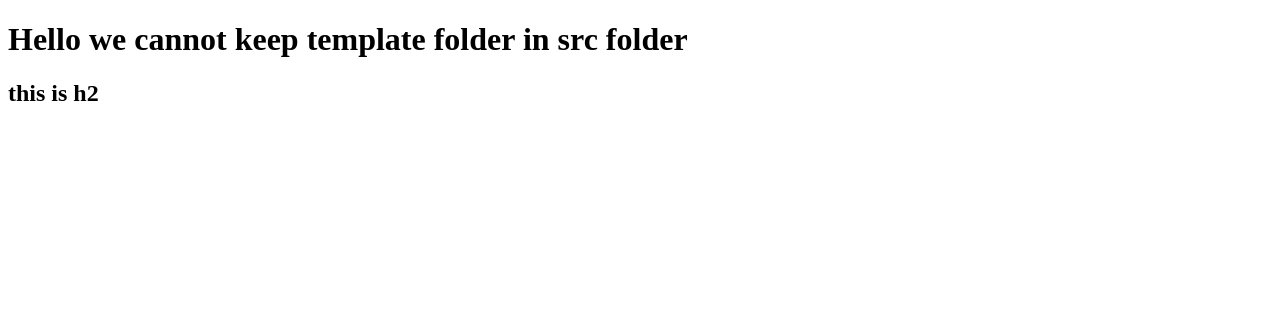
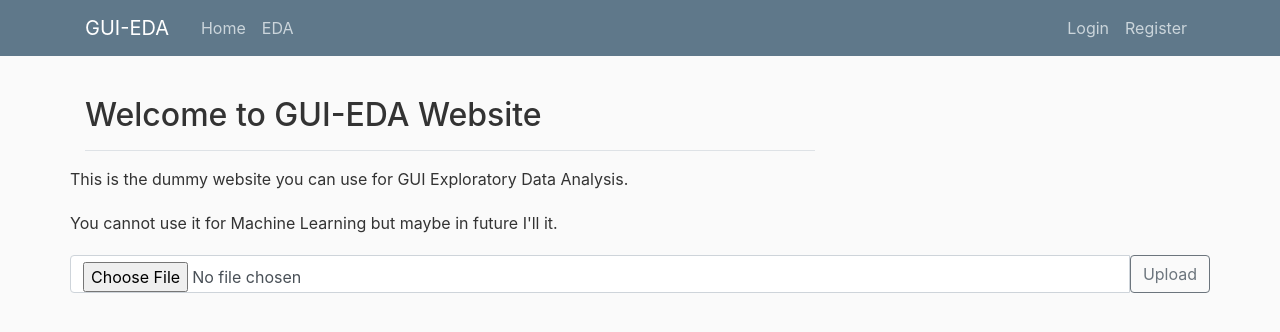
Before and after one commit to 0yash4/GUI-EDA, a Flask app: page / in a window 1280 px wide. Shown: the top 332 px of the page. Run offline with Flask 3, Linux system fonts and the light colour scheme; some libraries are stand-ins or nearby versions.

Commit message:
rough commit to stay secure

```diff
--- a/app.py
+++ b/app.py
@@ -1,14 +1,20 @@
-from flask import Flask, render_template
+from flask import *
+from flask_wtf import FlaskForm
+from flask_wtf.file import FileField, FileRequired
+from werkzeug.utils import secure_filename
 
 app = Flask(__name__)
 
 @app.route("/")
+@app.route("/home")
 def home():
     return render_template('home.html')
 
-@app.route("/about")
+
+@app.route("/EDA")
 def about():
-    return "<p>now we're in about say hi bitch</p>"
+    return render_template('EDA.html')
+
 
 if __name__=="__main__":
     app.run(debug=True, port=8501)
--- a/requirements.txt
+++ b/requirements.txt
@@ -2,7 +2,5 @@ Pandas
 Seaborn
 Matplotlib
 flask
-django
-streamlit
-yfinance
+flask-wtf
 -e .
--- /dev/null
+++ b/static/main.css
@@ -0,0 +1,85 @@
+body {
+    background: #fafafa;
+    color: #333333;
+    margin-top: 5rem;
+  }
+
+  h1, h2, h3, h4, h5, h6 {
+    color: #444444;
+  }
+
+  .bg-steel {
+    background-color: #5f788a;
+  }
+
+  .site-header .navbar-nav .nav-link {
+    color: #cbd5db;
+  }
+
+  .site-header .navbar-nav .nav-link:hover {
+    color: #ffffff;
+  }
+
+  .site-header .navbar-nav .nav-link.active {
+    font-weight: 500;
+  }
+
+  .content-section {
+    background: #ffffff;
+    padding: 10px 20px;
+    border: 1px solid #dddddd;
+    border-radius: 3px;
+    margin-bottom: 20px;
+  }
+
+  .article-title {
+    color: #444444;
+  }
+
+  a.article-title:hover {
+    color: #428bca;
+    text-decoration: none;
+  }
+
+  .article-content {
+    white-space: pre-line;
+  }
+
+  .article-img {
+    height: 65px;
+    width: 65px;
+    margin-right: 16px;
+  }
+
+  .article-metadata {
+    padding-bottom: 1px;
+    margin-bottom: 4px;
+    border-bottom: 1px solid #e3e3e3
+  }
+
+  .article-metadata a:hover {
+    color: #333;
+    text-decoration: none;
+  }
+
+  .article-svg {
+    width: 25px;
+    height: 25px;
+    vertical-align: middle;
+  }
+
+  .account-img {
+    height: 125px;
+    width: 125px;
+    margin-right: 20px;
+    margin-bottom: 16px;
+  }
+
+  .account-heading {
+    font-size: 2.5rem;
+  }
+
+  /* Add margin between the two divs */
+.row .col > div {
+    margin-bottom: 20px; /* Adjust this value as needed */
+}
--- a/templates/home.html
+++ b/templates/home.html
@@ -1,17 +1,21 @@
-<!DOCTYPE html>
-<html>
-    <head>
-        <meta charset="utf-8">
-        <meta http-equiv="X-UA-Compatible" content="IE=edge">
-        <title>Welcome we have started</title>
-        <meta name="description" content="">
-        <meta name="viewport" content="width=device-width, initial-scale=1">
-        <link rel="stylesheet" href="">
-    </head>
-    <body>
-       <h1>Hello we cannot keep template folder in src folder</h1>
-       <h2>this is h2</h2>
+{% extends "layout.html" %}
+{% block content %}
+<div class="row">
+    <div class="col-md-8">
+        <div class="d-flex justify-content-between flex-wrap flex-md-nowrap align-items-center pt-3 pb-2 mb-3 border-bottom">
+            <h1 class="h2">Welcome to GUI-EDA Website</h1>
+        </div>
+    </div>
 
-        <script src="" async defer></script>
-    </body>
-</html>
+    <div class="row">
+        <div class="col">
+            <div>This is the dummy website you can use for GUI Exploratory Data Analysis.</div>
+            <div>You cannot use it for Machine Learning but maybe in future I'll it.</div>
+
+        </div>
+    </div>
+    <div class="input-group">
+        <input type="file" class="form-control" id="inputGroupFile04" aria-describedby="inputGroupFileAddon04" aria-label="Upload">
+        <button class="btn btn-outline-secondary" type="button" id="inputGroupFileAddon04">Upload   </button>
+      </div>
+{% endblock content %}
--- a/templates/layout.html
+++ b/templates/layout.html
@@ -0,0 +1,48 @@
+<!DOCTYPE html>
+<html>
+<head>
+    <!-- Required meta tags -->
+    <meta charset="utf-8">
+    <meta name="viewport" content="width=device-width, initial-scale=1, shrink-to-fit=no">
+
+    <!-- Bootstrap CSS -->
+    <link rel="stylesheet" href="https://maxcdn.bootstrapcdn.com/bootstrap/4.0.0/css/bootstrap.min.css" integrity="sha384-Gn5384xqQ1aoWXA+058RXPxPg6fy4IWvTNh0E263XmFcJlSAwiGgFAW/dAiS6JXm" crossorigin="anonymous">
+    <link href="https://maxcdn.bootstrapcdn.com/bootstrap/4.5.2/css/bootstrap.min.css" rel="stylesheet">
+
+    <link rel="stylesheet" type="text/css" href="{{ url_for('static', filename='main.css') }}">
+        <title>GUI-EDA</title>
+</head>
+<body>
+    <header class="site-header">
+      <nav class="navbar navbar-expand-md navbar-dark bg-steel fixed-top">
+        <div class="container">
+          <a class="navbar-brand mr-4" href="/">GUI-EDA</a>
+          <button class="navbar-toggler" type="button" data-toggle="collapse" data-target="#navbarToggle" aria-controls="navbarToggle" aria-expanded="false" aria-label="Toggle navigation">
+            <span class="navbar-toggler-icon"></span>
+          </button>
+          <div class="collapse navbar-collapse" id="navbarToggle">
+            <div class="navbar-nav mr-auto">
+              <a class="nav-item nav-link" href="/">Home</a>
+              <a class="nav-item nav-link" href="/EDA">EDA</a>
+            </div>
+            <!-- Navbar Right Side -->
+            <div class="navbar-nav">
+              <a class="nav-item nav-link" href="/login">Login</a>
+              <a class="nav-item nav-link" href="/register">Register</a>
+            </div>
+          </div>
+        </div>
+      </nav>
+    </header>
+    <main role="main" class="container">
+          {% block content %}{% endblock %}
+    </main>
+
+
+    <!-- Optional JavaScript -->
+    <!-- jQuery first, then Popper.js, then Bootstrap JS -->
+    <script src="https://code.jquery.com/jquery-3.2.1.slim.min.js" integrity="sha384-KJ3o2DKtIkvYIK3UENzmM7KCkRr/rE9/Qpg6aAZGJwFDMVNA/GpGFF93hXpG5KkN" crossorigin="anonymous"></script>
+    <script src="https://cdnjs.cloudflare.com/ajax/libs/popper.js/1.12.9/umd/popper.min.js" integrity="sha384-ApNbgh9B+Y1QKtv3Rn7W3mgPxhU9K/ScQsAP7hUibX39j7fakFPskvXusvfa0b4Q" crossorigin="anonymous"></script>
+    <script src="https://maxcdn.bootstrapcdn.com/bootstrap/4.0.0/js/bootstrap.min.js" integrity="sha384-JZR6Spejh4U02d8jOt6vLEHfe/JQGiRRSQQxSfFWpi1MquVdAyjUar5+76PVCmYl" crossorigin="anonymous"></script>
+</body>
+</html>
```
Also changed, not shown: templates/EDA.html (added, +17 -0 lines).
